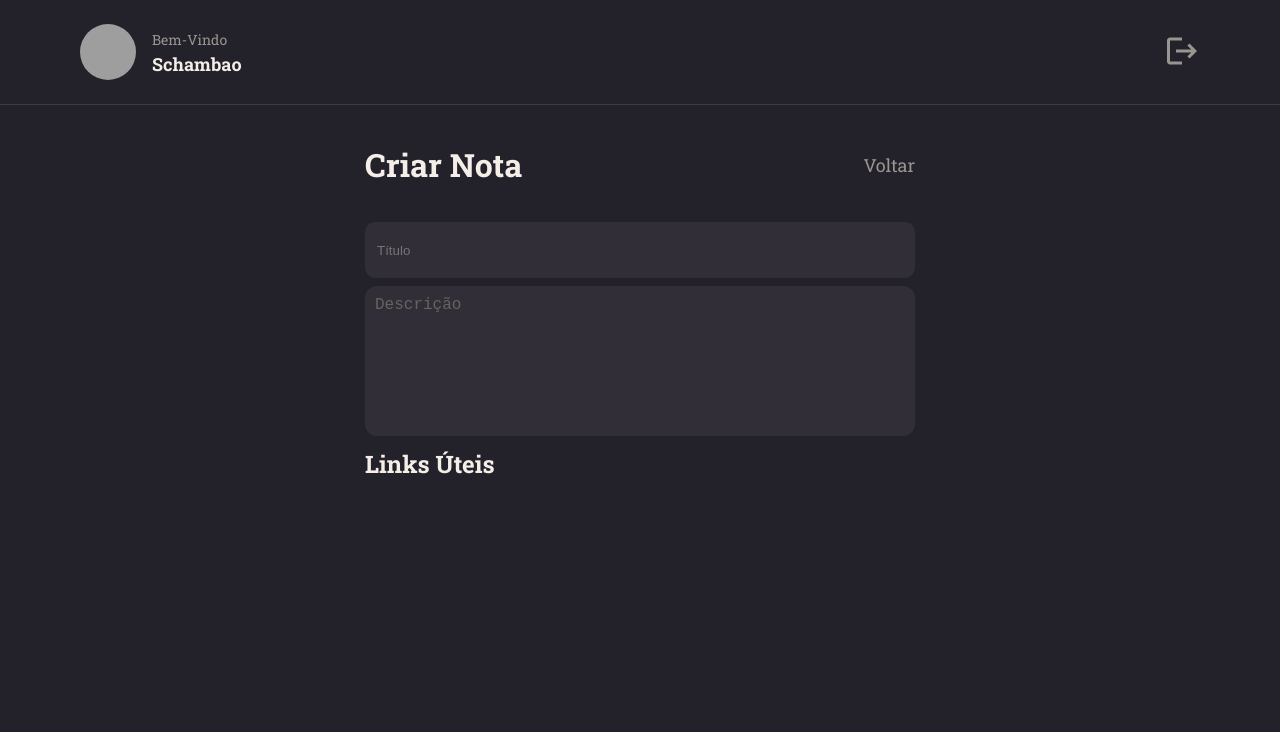
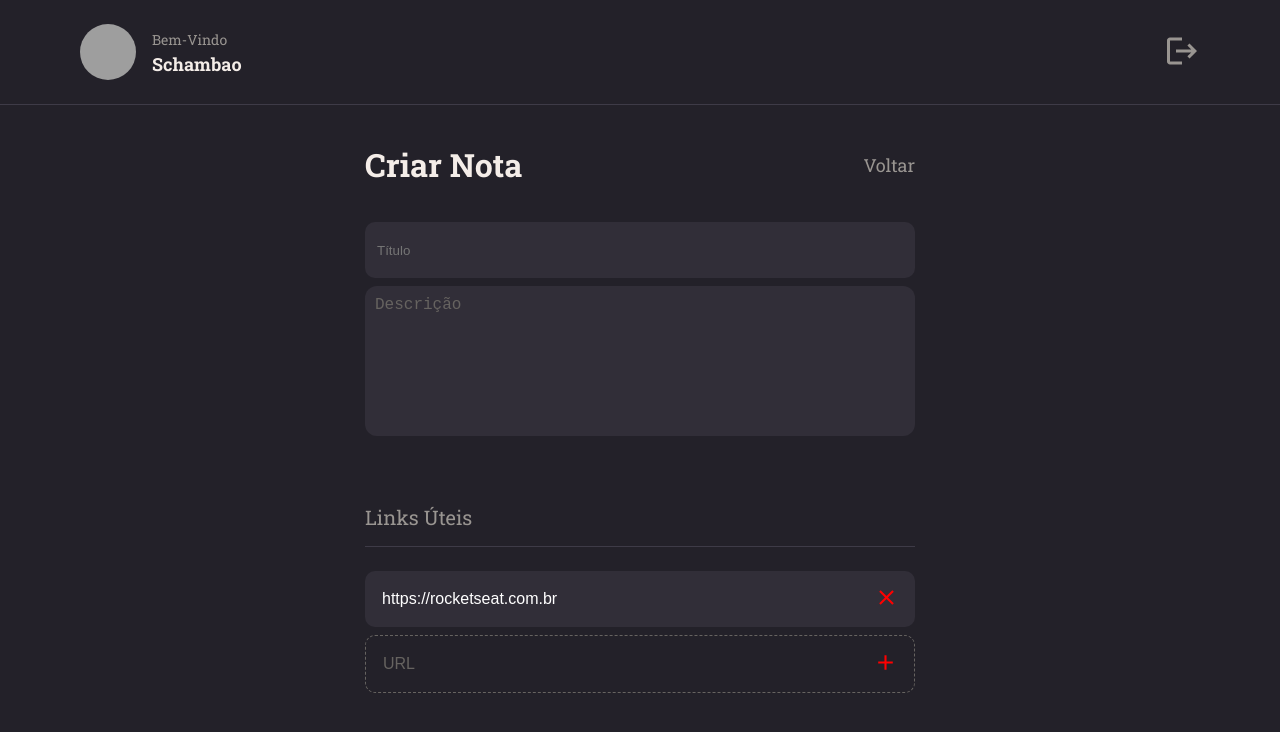
Before and after one commit to Schambin/rocket-notes-front, a React (Vite) app: page / in a window 1280 px wide. Shown: the top 732 px of the page. Built offline with nearby package versions, Linux system fonts and the light colour scheme; grey boxes are pictures that could not be loaded.

Commit message:
Note item section n styles

```diff
--- a/src/components/noteItem/styles.js
+++ b/src/components/noteItem/styles.js
@@ -1,5 +1,53 @@
 import styled from 'styled-components';
 
-export const Container = styled.input`
-    width: 100%;
+export const Container = styled.div`
+    display: flex;
+    align-items: center;
+
+    background-color: ${({ theme, isNew }) => isNew ? "transparent" : theme.COLORS.BACKGROUND_800};
+    color: ${({ theme }) => theme.COLORS.GRAY_300};
+
+    border: ${({ theme, isNew }) => isNew ? `1px dashed ${theme.COLORS.GRAY_300}` : "none"};
+
+    margin-bottom: .8rem;
+    border-radius: 1rem;
+    padding: 0 1.6rem 0 .5rem ;
+
+
+    > input {
+        font-size: 1.6rem;
+        height: 5.6rem;
+        width: 100%;
+
+        padding: 1.2rem;
+
+        color: white;
+        background-color:transparent;
+
+        border: none;
+        outline: none;
+
+        &::placeholder {
+            color: ${({ theme }) => theme.COLORS.GRAY_300};
+        }
+    };
+
+    > button {
+        border: none;
+        background: none;
+        color: red;
+
+        > svg {
+            width: 2.5rem;
+            height: 100%;
+        }
+    };
+
+    .buttonAdd {
+        color: orange;
+    };
+
+    .buttonRemove {
+        color: red;
+    };
 `;
--- a/src/pages/NewNote/index.jsx
+++ b/src/pages/NewNote/index.jsx
@@ -1,9 +1,10 @@
 import { Container, Form } from './styles.js'
-import { MdClose } from "react-icons/md";
 
 import { Header } from '../../components/header'
 import { Input } from '../../components/input'
 import { TextArea } from '../../components/textArea'
+import { NoteItem } from '../../components/noteItem'
+import { Section } from '../../components/section'
 
 export function NewNote() {
     return (
@@ -20,8 +21,10 @@
                     <Input placeholder="Título" />
                     <TextArea placeholder="Descrição" />
 
-                    <h2>Links Úteis</h2>
-
+                    <Section title="Links Úteis">
+                        <NoteItem value="https://rocketseat.com.br" />
+                        <NoteItem isNew={true} placeholder="URL"/>
+                    </Section>
                 </Form>
             </main>
         </Container>
```
